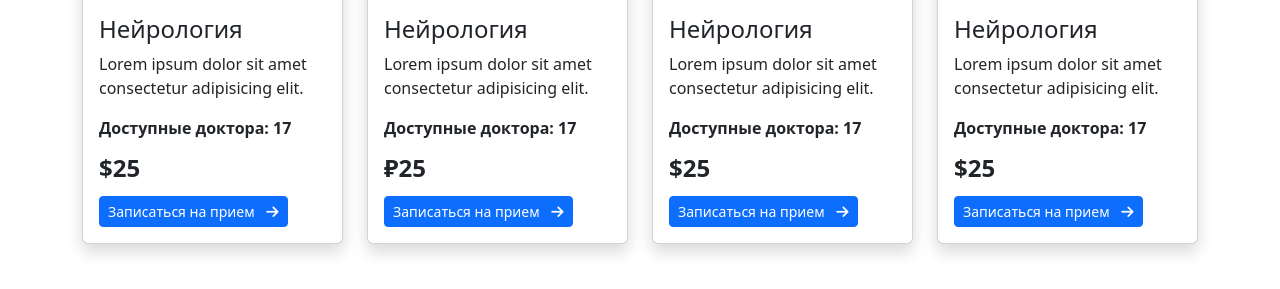
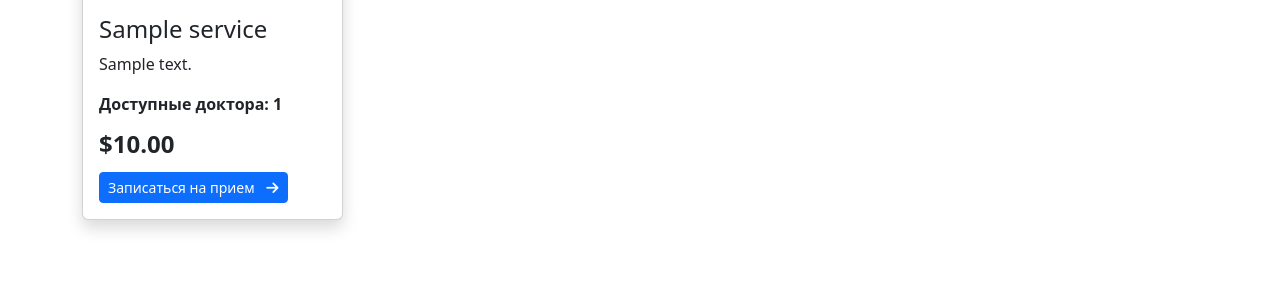
Before and after one commit to myrageburnsbright/health, a Django app: page / in a window 1280 px wide. Shown: the part 1044-1333 px from the top of the page. Run offline with Django 5.2, Linux system fonts and the light colour scheme; tables that the repository leaves empty hold one stand-in row (values such as "Sample post"); grey boxes marked "Sample" are stand-in pictures.

Commit message:
service detail

```diff
--- a/base/urls.py
+++ b/base/urls.py
@@ -6,5 +6,5 @@ app_name = "base"
 
 urlpatterns = [
     path('', index_view, name='index'),
-    path('service/<service_id>', service_detail_view, name='service_detail_view'),
+    path('service/<service_id>', service_detail_view, name='service_detail'),
 ]
--- a/base/views.py
+++ b/base/views.py
@@ -1,8 +1,15 @@
 from django.shortcuts import render
+from .models import Service
+
 
 # Create your views here.
-def index_view (request):
-    return render(request, 'base/index.html')
+def index_view(request):
+    sevices = Service.objects.all()
+    context = {"services": sevices}
+    return render(request, "base/index.html", context=context)
+
 
 def service_detail_view(request, service_id):
-    return render(request, 'base/service_detail.html')
+    service = Service.objects.get(id=service_id)
+    context = {"service": service}
+    return render(request, "base/service_detail.html", context=context)
--- a/physician/models.py
+++ b/physician/models.py
@@ -1,5 +1,5 @@
 from django.db import models
-
+from django.utils import timezone
 # Create your models here.
 from userauths.models import User
 
@@ -19,7 +19,7 @@ class Doctor(models.Model):
     specialization = models.CharField(max_length=100, null=True, blank=True)
     qualification = models.CharField(max_length=100, null=True, blank=True)
     year_of_exp = models.CharField(max_length=100, null=True, blank=True)
-    next_appointment_date = models.CharField(max_length=100, null=True, blank=True)
+    next_appointment_date = models.DateTimeField(default=timezone.now, null=True, blank=True)
 
 def __str__(self):
     return f"Доктор {self.full_name}"
--- a/templates/base/index.html
+++ b/templates/base/index.html
@@ -48,11 +48,12 @@
       </p>
     </div>
     <div class="row">
+      {% for serv  in services %}
       <div class="col-lg-3">
         <div class="card mb-4 shadow">
-          <a href="course-detail.html">
+          <a href="{% url "base:service_detail"  serv.id %}">
             <img
-              src="https://themeperch.net/doctoraltheme/wp-content/uploads/2016/08/cardiac-2.jpg"
+              src="{{serv.image.url}}"
               alt="course"
               class="card-img-top"
             />
@@ -60,114 +61,25 @@
           <div class="card-body">
             <h4 class="mb-2 text-truncate-line-2">
               <a
-                href="course-detail.html"
+                href="{% url "base:service_detail"  serv.id %}"
                 class="text-inherit text-dark text-decoration-none"
-                >Нейрология</a
+                >{{serv.name}}</a
               >
             </h4>
-            <p>Lorem ipsum dolor sit amet consectetur adipisicing elit.</p>
+            <p>{{serv.description|truncatechars:40}}</p>
             <div class="mt-2">
-              <span class="fw-semibold">Доступные доктора: 17</span>
+              <span class="fw-semibold">Доступные доктора: {{serv.available.all.count }}</span>
               <div class="lh-1 mt-3">
-                <span class="text-dark fw-bold fs-4">$25</span>
+                <span class="text-dark fw-bold fs-4">${{serv.cost}} </span>
               </div>
-              <a href="services-detail.html" class="btn btn-sm btn-primary mt-3"
+              <a href="{% url "base:service_detail"  serv.id %}" class="btn btn-sm btn-primary mt-3"
                 >Записаться на прием <i class="fas fa-arrow-right ms-2"></i
               ></a>
             </div>
           </div>
         </div>
       </div>
-      <div class="col-lg-3">
-        <div class="card mb-4 shadow">
-          <a href="course-detail.html">
-            <img
-              src="https://themeperch.net/doctoraltheme/wp-content/uploads/2016/08/cardiac-2.jpg"
-              alt="course"
-              class="card-img-top"
-            />
-          </a>
-          <div class="card-body">
-            <h4 class="mb-2 text-truncate-line-2">
-              <a
-                href="course-detail.html"
-                class="text-inherit text-dark text-decoration-none"
-                >Нейрология</a
-              >
-            </h4>
-            <p>Lorem ipsum dolor sit amet consectetur adipisicing elit.</p>
-            <div class="mt-2">
-              <span class="fw-semibold">Доступные доктора: 17</span>
-              <div class="lh-1 mt-3">
-                <span class="text-dark fw-bold fs-4">₽25</span>
-              </div>
-              <a href="services-detail.html" class="btn btn-sm btn-primary mt-3"
-                >Записаться на прием <i class="fas fa-arrow-right ms-2"></i
-              ></a>
-            </div>
-          </div>
-        </div>
-      </div>
-      <div class="col-lg-3">
-        <div class="card mb-4 shadow">
-          <a href="course-detail.html">
-            <img
-              src="https://themeperch.net/doctoraltheme/wp-content/uploads/2016/08/cardiac-2.jpg"
-              alt="course"
-              class="card-img-top"
-            />
-          </a>
-          <div class="card-body">
-            <h4 class="mb-2 text-truncate-line-2">
-              <a
-                href="course-detail.html"
-                class="text-inherit text-dark text-decoration-none"
-                >Нейрология</a
-              >
-            </h4>
-            <p>Lorem ipsum dolor sit amet consectetur adipisicing elit.</p>
-            <div class="mt-2">
-              <span class="fw-semibold">Доступные доктора: 17</span>
-              <div class="lh-1 mt-3">
-                <span class="text-dark fw-bold fs-4">$25</span>
-              </div>
-              <a href="services-detail.html" class="btn btn-sm btn-primary mt-3"
-                >Записаться на прием <i class="fas fa-arrow-right ms-2"></i
-              ></a>
-            </div>
-          </div>
-        </div>
-      </div>
-      <div class="col-lg-3">
-        <div class="card mb-4 shadow">
-          <a href="course-detail.html">
-            <img
-              src="https://themeperch.net/doctoraltheme/wp-content/uploads/2016/08/cardiac-2.jpg"
-              alt="course"
-              class="card-img-top"
-            />
-          </a>
-          <div class="card-body">
-            <h4 class="mb-2 text-truncate-line-2">
-              <a
-                href="course-detail.html"
-                class="text-inherit text-dark text-decoration-none"
-                >Нейрология</a
-              >
-            </h4>
-            <p>Lorem ipsum dolor sit amet consectetur adipisicing elit.</p>
-            <div class="mt-2">
-              <span class="fw-semibold">Доступные доктора: 17</span>
-              <div class="lh-1 mt-3">
-                <span class="text-dark fw-bold fs-4">$25</span>
-              </div>
-              <a href="services-detail.html" class="btn btn-sm btn-primary mt-3"
-                >Записаться на прием <i class="fas fa-arrow-right ms-2"></i
-              ></a>
-            </div>
-          </div>
-        </div>
-      </div>
+      {% endfor %}
     </div>
   </section>
 
```
Also changed, not shown: templates/base/service_detail.html (+76 -0 lines).
